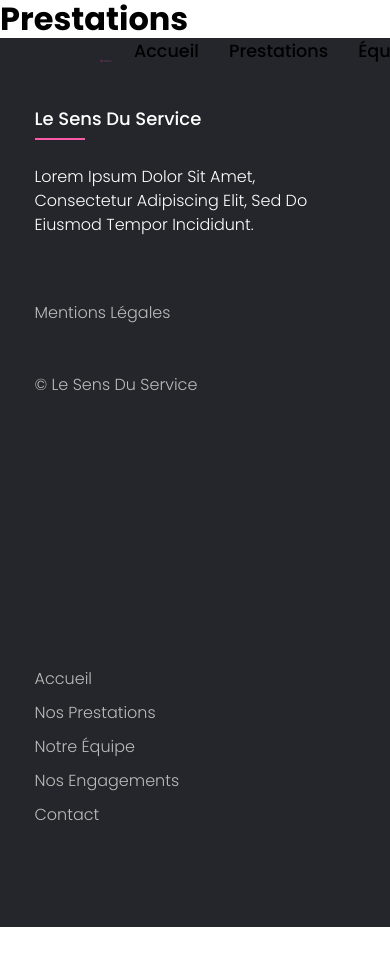
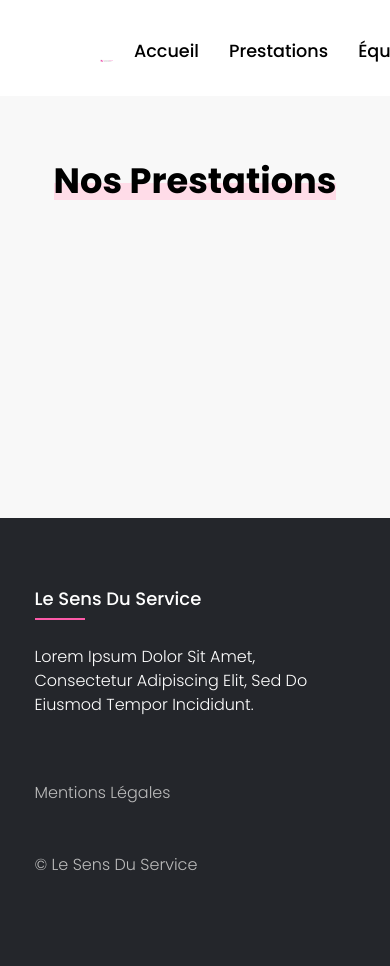
Before and after one commit to sma3inn/LeSensDuService, a React (Create React App) app in the folder frontend_react/: page /prestations in a window 390 px wide. Shown: the top 966 px of the page. Before the commit the page ends 927 px from the top, so only its background shows below. Built offline with nearby package versions, Linux system fonts and the light colour scheme.

Commit message:
bug fixes

```diff
--- a/frontend_react/public/index.html
+++ b/frontend_react/public/index.html
@@ -2,14 +2,14 @@
 <html lang="en">
   <head>
     <meta charset="utf-8" />
-    <link rel="icon" href="%PUBLIC_URL%/favicon.ico" />
+    <link rel="icon" href="%PUBLIC_URL%/logo.png" />
     <meta name="viewport" content="width=device-width, initial-scale=1" />
     <meta name="theme-color" content="#000000" />
     <meta
       name="description"
-      content="Web site created using create-react-app"
+      content="le sens du service tours"
     />
-    <link rel="apple-touch-icon" href="%PUBLIC_URL%/logo192.png" />
+    <link rel="apple-touch-icon" href="%PUBLIC_URL%/logo.png" />
     <!--
       manifest.json provides metadata used when your web app is installed on a
       user's mobile device or desktop. See https://developers.google.com/web/fundamentals/web-app-manifest/
@@ -24,7 +24,7 @@
       work correctly both with client-side routing and a non-root public URL.
       Learn how to configure a non-root public URL by running `npm run build`.
     -->
-    <title>React App</title>
+    <title>Le sens du service</title>
   </head>
   <body>
     <noscript>You need to enable JavaScript to run this app.</noscript>
--- a/frontend_react/src/components/Footer/Footer.scss
+++ b/frontend_react/src/components/Footer/Footer.scss
@@ -98,26 +98,9 @@ ul {
 
 .footer-col ul li a:hover {
     color: var(--secondary-color);
-    padding-left: 8px;
+    padding-left: 4px;
 }
 
-.footer-col .social-links a {
-    display: inline-block;
-    height: 40px;
-    width: 40px;
-    background-color: rgba(255, 255, 255, 0.2);
-    margin: 0 10px 10px 0;
-    text-align: center;
-    line-height: 40px;
-    border-radius: 50%;
-    color: #ffffff;
-    transition: all 0.5s ease;
-}
-
-.footer-col .social-links a:hover {
-    color: #24262b;
-    background-color: #ffffff;
-}
 
 /*responsive*/
 @media(max-width: 767px) {
--- a/frontend_react/src/components/Prestations/Prestations.jsx
+++ b/frontend_react/src/components/Prestations/Prestations.jsx
@@ -1,10 +1,11 @@
 import React from 'react'
+import './Prestations.scss';
 
 const Prestations = () => {
   return (
-    <div>
-        <h1>Prestations</h1>
-    </div>
+    <section className='Prestations'>
+      <h2><span className='highlight'>Nos Prestations</span></h2>
+    </section>
   )
 }
 
--- /dev/null
+++ b/frontend_react/src/components/Prestations/Prestations.scss
@@ -0,0 +1,28 @@
+.Prestations{
+    margin-top: 6rem;
+    height: 60vh;
+    background: var(--primary-color);
+
+    h2{
+        font-size: 3.5rem;
+
+        .highlight{
+                background: linear-gradient(120deg, var(--highlight-color) 0%, var(--highlight-color) 100%);
+                background-repeat: no-repeat;
+                background-size: 100% 35%;
+                background-position: 0 85%;
+        }
+    }
+}
+
+@media screen and (max-width:1024px) {
+    .Prestations{
+        height: 50vh;
+
+        h2{
+             font-size: 2.2rem
+
+
+        }
+    }
+}
```
Also changed, not shown: frontend_react/public/logo.png (added), frontend_react/src/index.css (line endings or trailing spaces).
